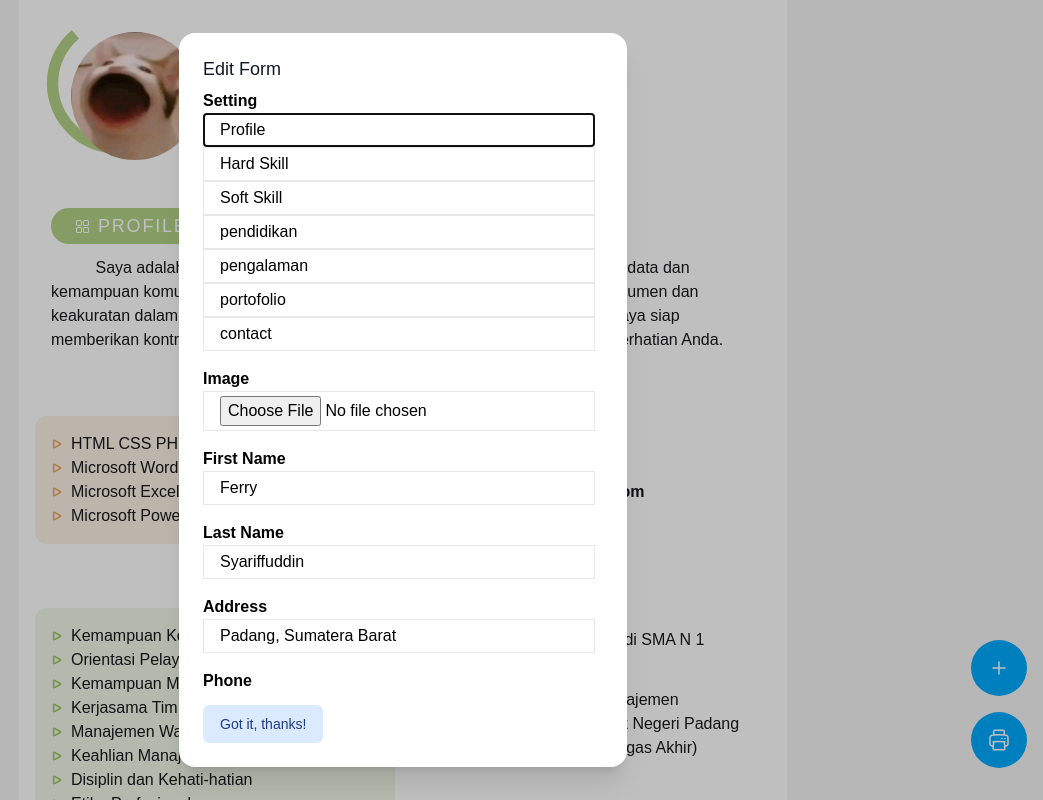
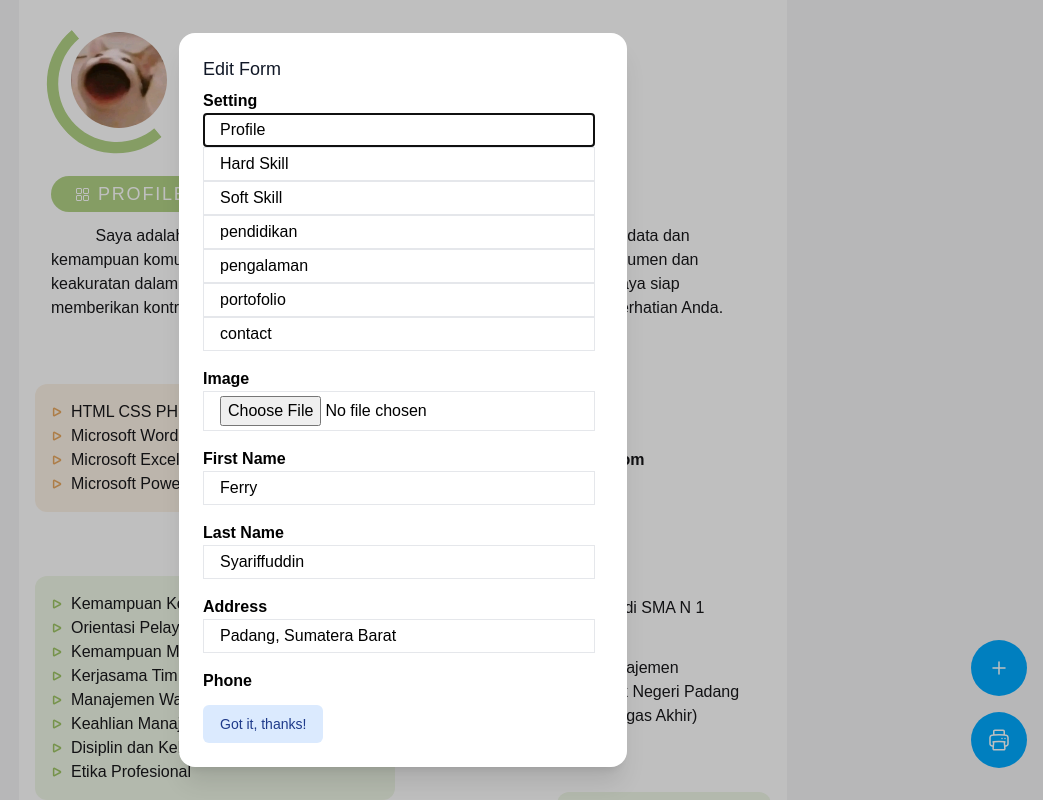
Before and after one commit to ferwizawsky/Simple-Resume-Builder, a Vue app: page / in a window 1280 px wide. Shown: the top 800 px of the page, without its empty margins (237-1280 px from the left). Built offline with nearby package versions, Linux system fonts and the light colour scheme; a web font is replaced by a local one; what vue3-html2pdf would draw is missing.

Commit message:
Set Font

```diff
--- a/src/pages/Index.vue
+++ b/src/pages/Index.vue
@@ -125,7 +125,7 @@ const user = ref({
 });
 </script>
 <template>
-  <main class="min-h-screen xl:bg-zinc-100 text-zinc-900 font-thin">
+  <main class="min-h-screen lg:bg-zinc-100 text-zinc-900">
     <div
       ref="pdfELement"
       id="element-to-convert"
@@ -147,7 +147,7 @@ const user = ref({
 
           <img
             :src="user.image"
-            class="w-24 h-24 md:w-32 md:h-32 object-cover rounded-full relative"
+            class="w-24 h-24 object-cover rounded-full relative"
           />
         </div>
         <div class="grow pl-5">
```
